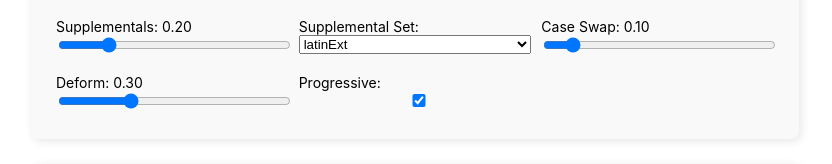
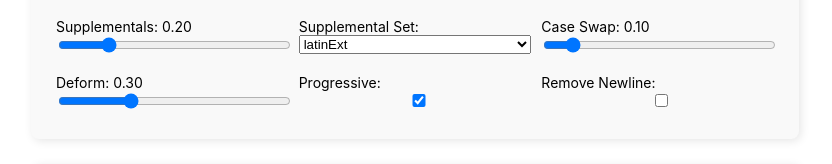
Before and after one commit to johndoesstuff/textgore, a React (Create React App) app: page / in a window 1280 px wide. Shown: the part 292-456 px from the top of the page, without its empty margins (225-1057 px from the left). Built offline with nearby package versions, Linux system fonts and the light colour scheme.

Commit message:
remove newline :3

```diff
--- a/src/App.js
+++ b/src/App.js
@@ -110,6 +110,9 @@
 	if (modOpts.progressive === undefined) {
 		modOpts.progressive = Math.random() < 0.5;
 	}
+	if (modOpts.removeNewline === undefined) {
+		modOpts.removeNewline = Math.random() < 0.5;
+	}
 	if (modOpts.charShift === undefined) {
 		modOpts.charShift = Math.random()**2;
 	}
@@ -181,6 +184,11 @@
 		e => Math.random() < modOpts.caseSwap/2 ? (e === e.toUpperCase() ? e.toLowerCase() : e.toUpperCase()) : e
 	).join("");
 
+	//remove newline
+	if (modOpts.removeNewline) {
+		text = text.split("\n").join("");
+	}
+
 	return text;
 }
 
@@ -192,6 +200,7 @@
 		spacing: 0.4,
 		repeat: 10,
 		progressive: true,
+		removeNewline: false,
 		charShift: 0.1,
 		supplementals: 0.2,
 		supSet: "latinExt",
@@ -206,7 +215,7 @@
 	const randomize = () => {
 		setModOpts({
 			spacing: Math.random(),
-			repeat: 10,
+			removeNewline: Math.random() < 0.5,
 			progressive: Math.random() < 0.5,
 			charShift: Math.random()**2,
 			supplementals: Math.random()**2,
@@ -323,6 +332,15 @@
 							onChange={(e) => setModOpts({ ...modOpts, progressive: e.target.checked })} />
 						</label>
 					</div>
+
+					<div className="option-item">
+						<label>
+							Remove Newline:
+							<input type="checkbox"
+								checked={modOpts.removeNewline}
+							onChange={(e) => setModOpts({ ...modOpts, removeNewline: e.target.checked })} />
+						</label>
+					</div>
 				</div>
 			</div>
 
```
Also changed, not shown: 7 other files (tests, documents, lock files or other folders).
